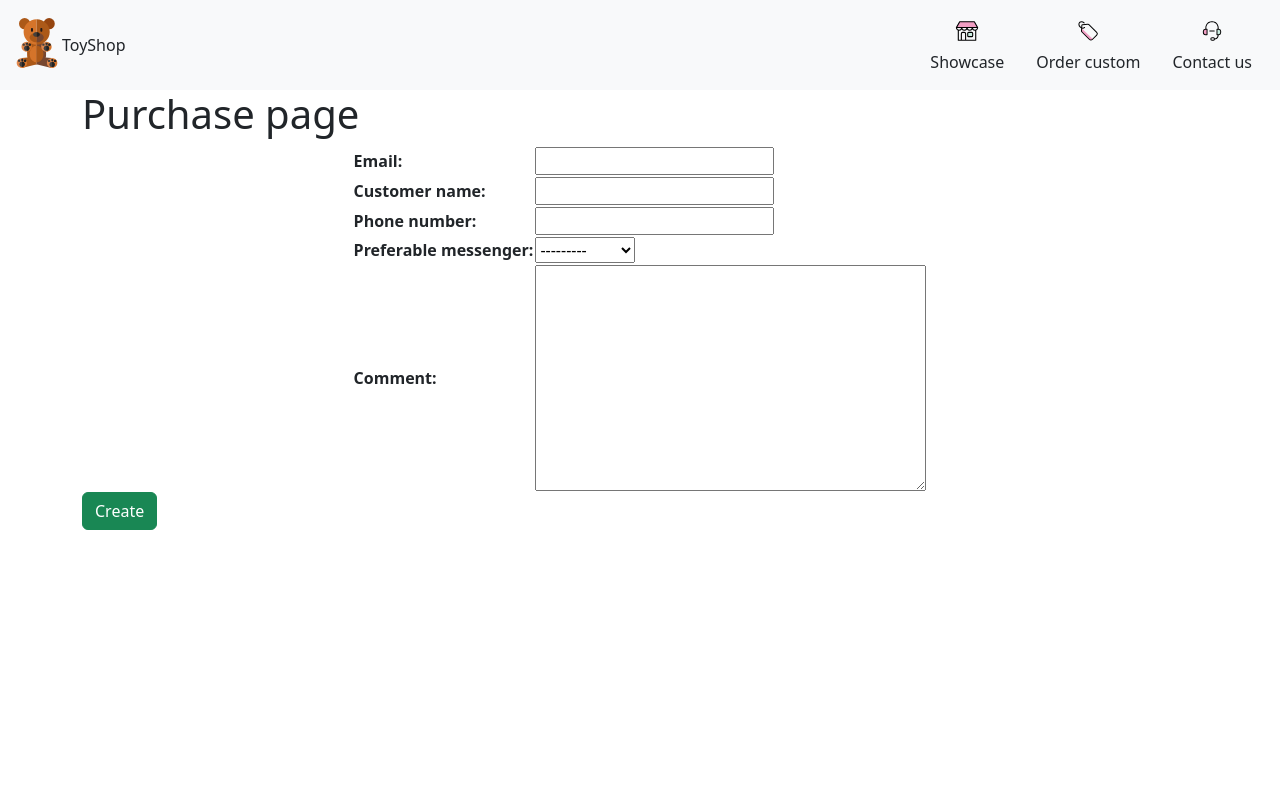
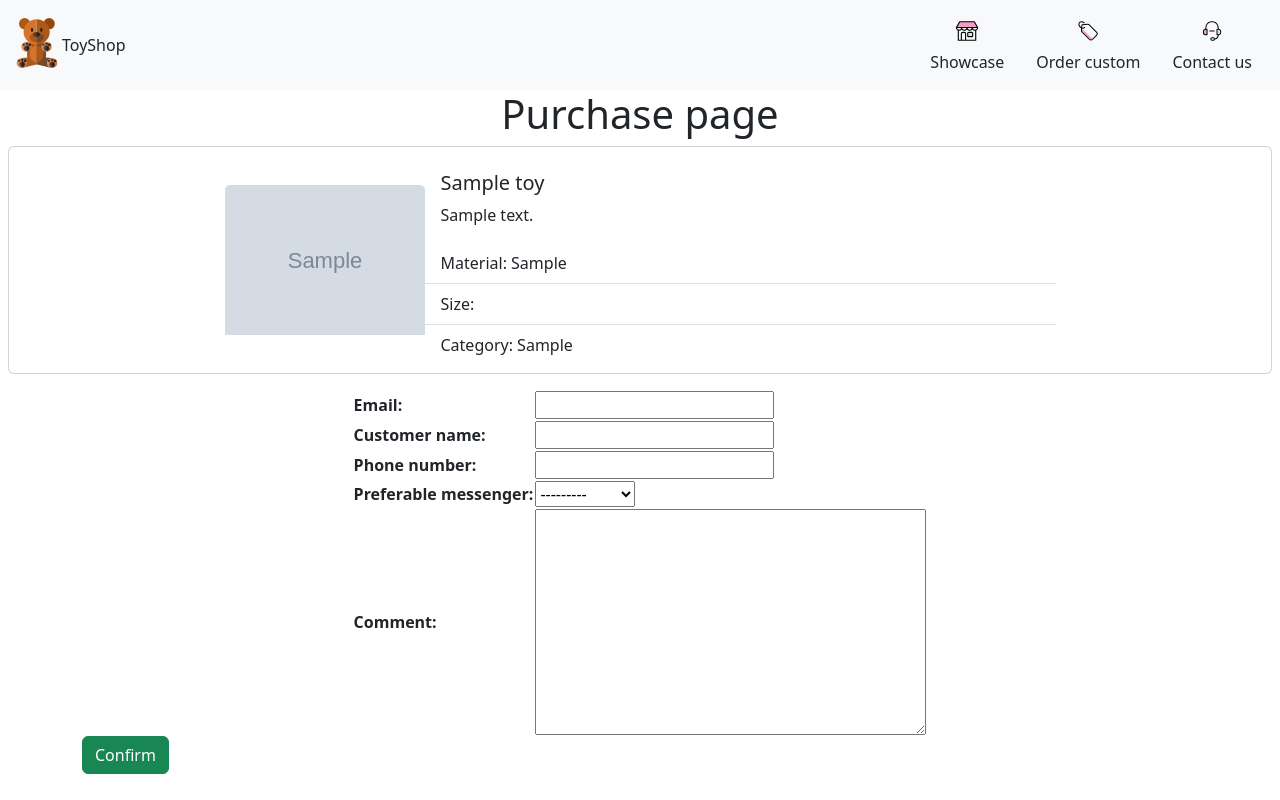
Before and after one commit to YuryLobkov/toyshop, a Django app: a page that uses toyshop/showcase/templates/showcase/purchase_page.html in a window 1280 px wide. Run offline with Django 4.2, Linux system fonts and the light colour scheme; tables that the repository leaves empty hold one stand-in row (values such as "Sample post"); grey boxes marked "Sample" are stand-in pictures.

Commit message:
purchasing object shown on purch page

```diff
--- a/toyshop/showcase/templates/showcase/purchase_page.html
+++ b/toyshop/showcase/templates/showcase/purchase_page.html
@@ -1,15 +1,34 @@
 {% extends 'showcase/base.html' %}
-{% block title %} Buy {{toy.name}} {% endblock title %}
+{% block title %} Buy {{purchasing_toy.0.name}} {% endblock title %}
 
 {% block content %}
-<div class="container glass-layout centered">
-    <h1 class="text-dark">Purchase page</h1>
+<h1 class="text-dark text-center">Purchase page</h1>
+<div class="card mb-3 m-2" >
+    <div class="row g-0 my-2 justify-content-center">
+        <div class="col-lg-6 d-flex align-items-center " style="width: 200px;">
+            <img src="{{purchasing_toy.0.image.url}}" class="card-img-top" alt="{{purchasing_toy.0.name}}">
+        </div>
+        <div class="col-lg-6">
+            <div class="card-body">
+                <h5 class="card-title">{{purchasing_toy.0.name}}</h5>
+                <p class="card-text">{{purchasing_toy.0.description|truncatewords:10}}</p>
+            </div>
+            <ul class="list-group list-group-flush">
+                <li class="list-group-item">Material: {{purchasing_toy.0.material}}</li>
+                <li class="list-group-item">Size: {{purchasing_toy.0.size}}</li>
+                <li class="list-group-item">Category: {{purchasing_toy.0.category}}</li>
+            </ul>
+        </div>
+    </div>
+</div>
+
+<div class="container">
     <form method="POST" enctype="multipart/form-data"> {% csrf_token %}
         <div class="form-group">
             <table class="mx-auto">
                 {{ form.as_table}}
             </table>
-            <input class="btn btn-success" type="submit" value="Create">
+            <input class="btn btn-success" type="submit" value="Confirm">
         </div>
     </form>
 
--- a/toyshop/showcase/views.py
+++ b/toyshop/showcase/views.py
@@ -26,6 +26,14 @@ class PurchasePage(CreateView):
     form_class = PurchaseForm
     model = Order
 
+    def get_context_data(self, **kwargs):
+        context = super().get_context_data(**kwargs)
+        slug = self.kwargs['slug']
+        print(slug)
+        context['purchasing_toy'] = Toy.objects.filter(slug = slug).all
+
+        return context
+
 # TODO send emails
 # TODO reverse url to thank u page
     def get_success_url(self):
```
